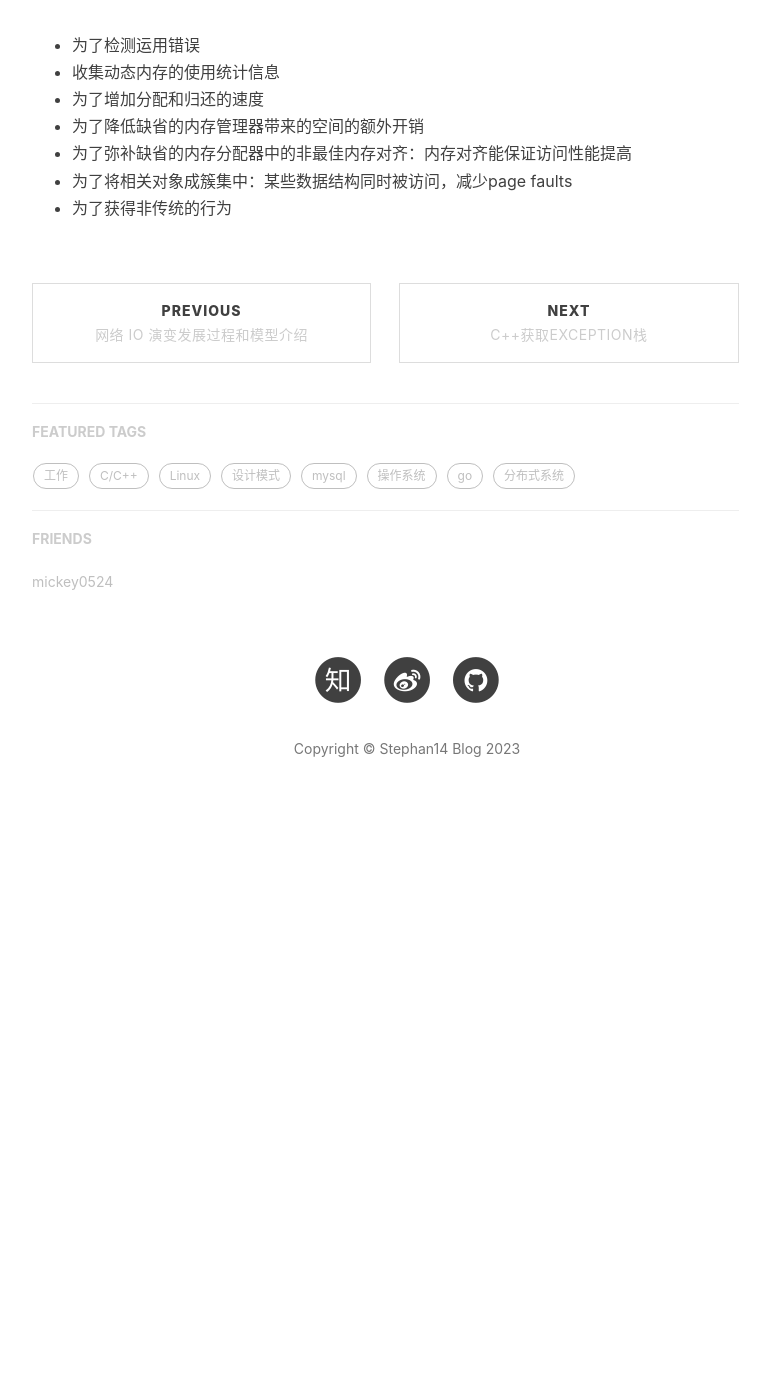
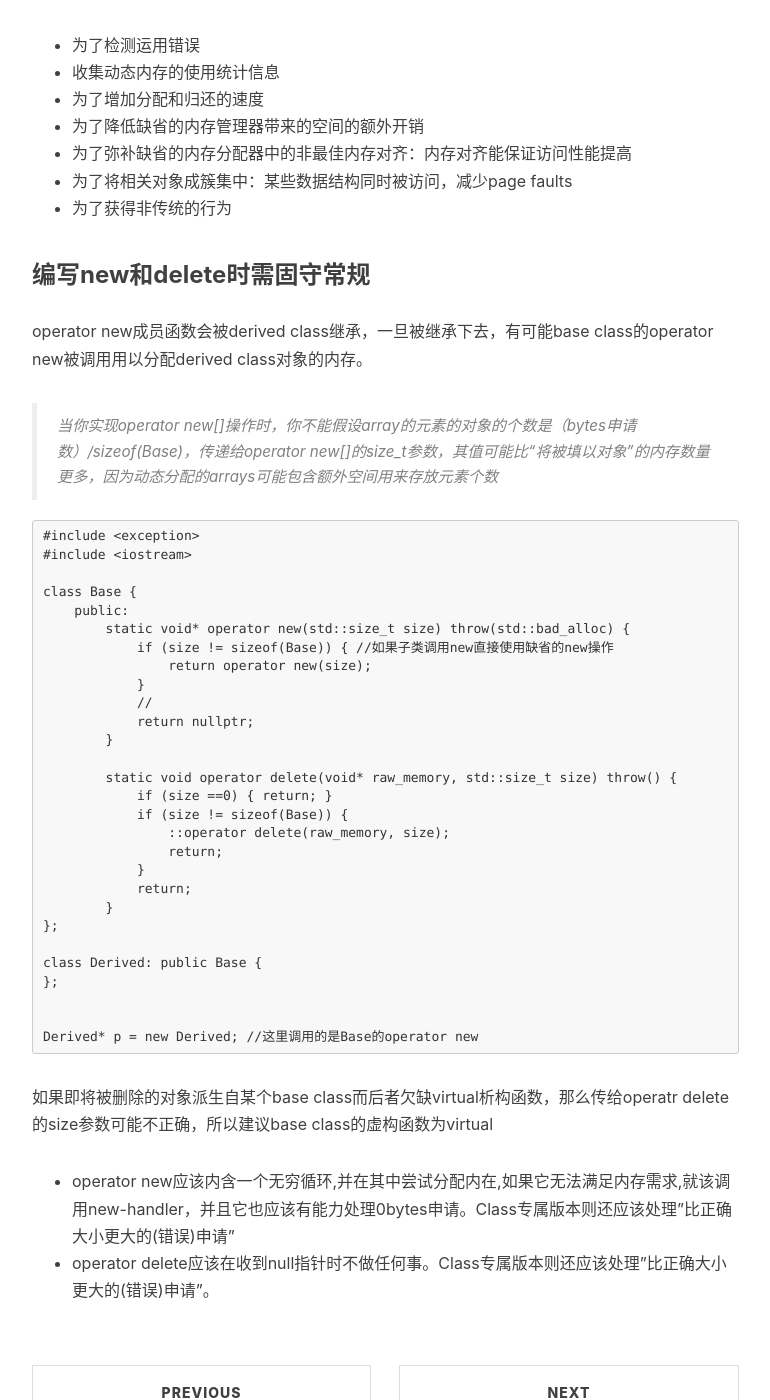
Before and after one commit to Stephan14/Stephan14.github.io, a Jekyll site: the page built from _posts/2022-12-10-effective-c++-reading-note.markdown, in a window 1280 px wide and 1400 px high, scrolled down 9984 px. Shown: the whole window, without its empty margins (233-1003 px from the left). Built offline with Jekyll 4.4.1, drawn with Linux system fonts in a browser that asks for light colours; nearby versions of some CDN libraries; comment, search, counter and statistics services are not loaded; before the commit the page ends 10837 px from its top, so only the background shows below that.

Commit message:
编写new和delete时需固守常规

````diff
--- a/_posts/2022-12-10-effective-c++-reading-note.markdown
+++ b/_posts/2022-12-10-effective-c++-reading-note.markdown
@@ -314,3 +314,44 @@ class Weight: public  NewHandlerSupport<Weight> {}
 - 为了弥补缺省的内存分配器中的非最佳内存对齐：内存对齐能保证访问性能提高
 - 为了将相关对象成簇集中：某些数据结构同时被访问，减少page faults
 - 为了获得非传统的行为
+
+### 编写new和delete时需固守常规
+
+operator new成员函数会被derived class继承，一旦被继承下去，有可能base class的operator new被调用用以分配derived class对象的内存。
+
+> 当你实现operator new[]操作时，你不能假设array的元素的对象的个数是（bytes申请数）/sizeof(Base)，传递给operator new[]的size_t参数，其值可能比“将被填以对象”的内存数量更多，因为动态分配的arrays可能包含额外空间用来存放元素个数
+
+```
+#include <exception>
+#include <iostream>
+
+class Base {
+    public:
+        static void* operator new(std::size_t size) throw(std::bad_alloc) {
+            if (size != sizeof(Base)) { //如果子类调用new直接使用缺省的new操作
+                return operator new(size);
+            }
+            //
+            return nullptr;
+        }
+
+        static void operator delete(void* raw_memory, std::size_t size) throw() {
+            if (size ==0) { return; }
+            if (size != sizeof(Base)) {
+                ::operator delete(raw_memory, size);
+                return;
+            }
+            return;
+        }
+};
+
+class Derived: public Base {
+};
+
+
+Derived* p = new Derived; //这里调用的是Base的operator new
+```
+如果即将被删除的对象派生自某个base class而后者欠缺virtual析构函数，那么传给operatr delete的size参数可能不正确，所以建议base class的虚构函数为virtual
+
+- operator new应该内含一个无穷循环,并在其中尝试分配内在,如果它无法满足内存需求,就该调用new-handler，并且它也应该有能力处理0bytes申请。Class专属版本则还应该处理"比正确大小更大的(错误)申请"
+- operator delete应该在收到null指针时不做任何事。Class专属版本则还应该处理"比正确大小更大的(错误)申请"。
````
